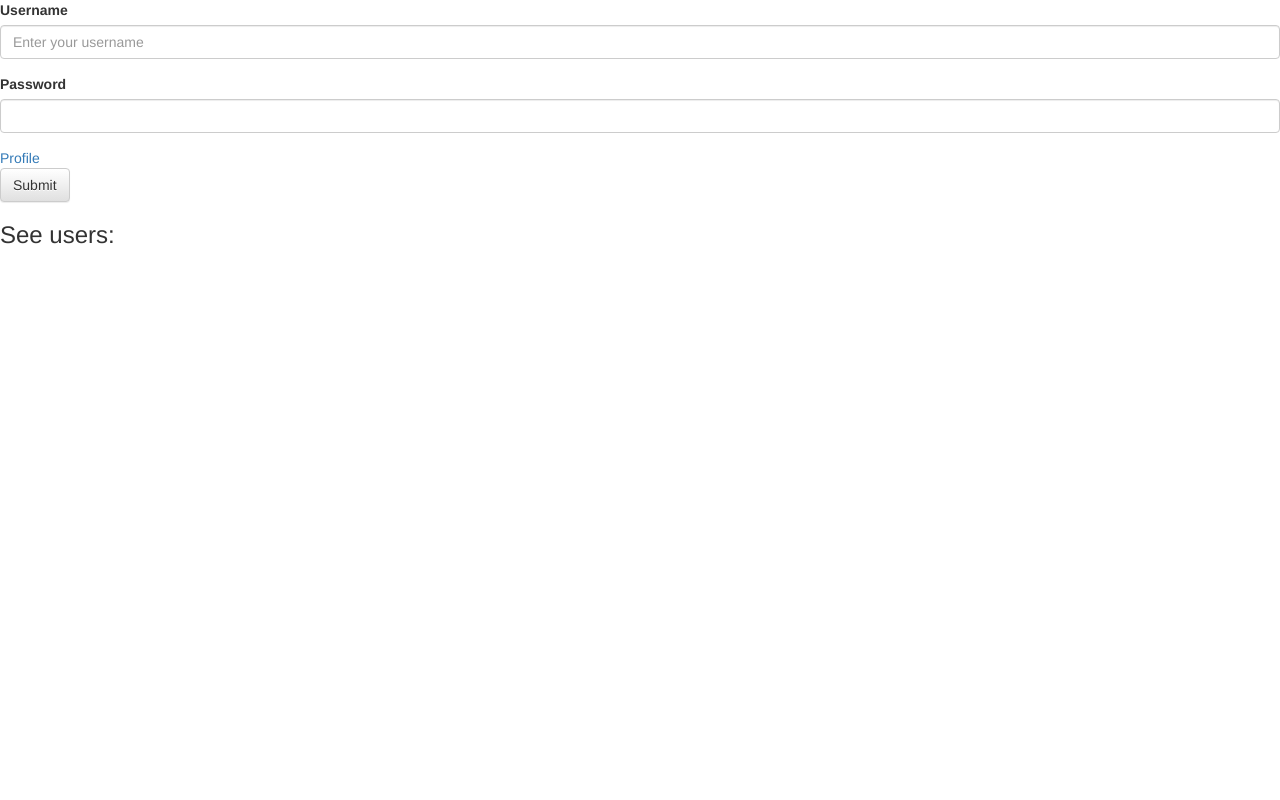
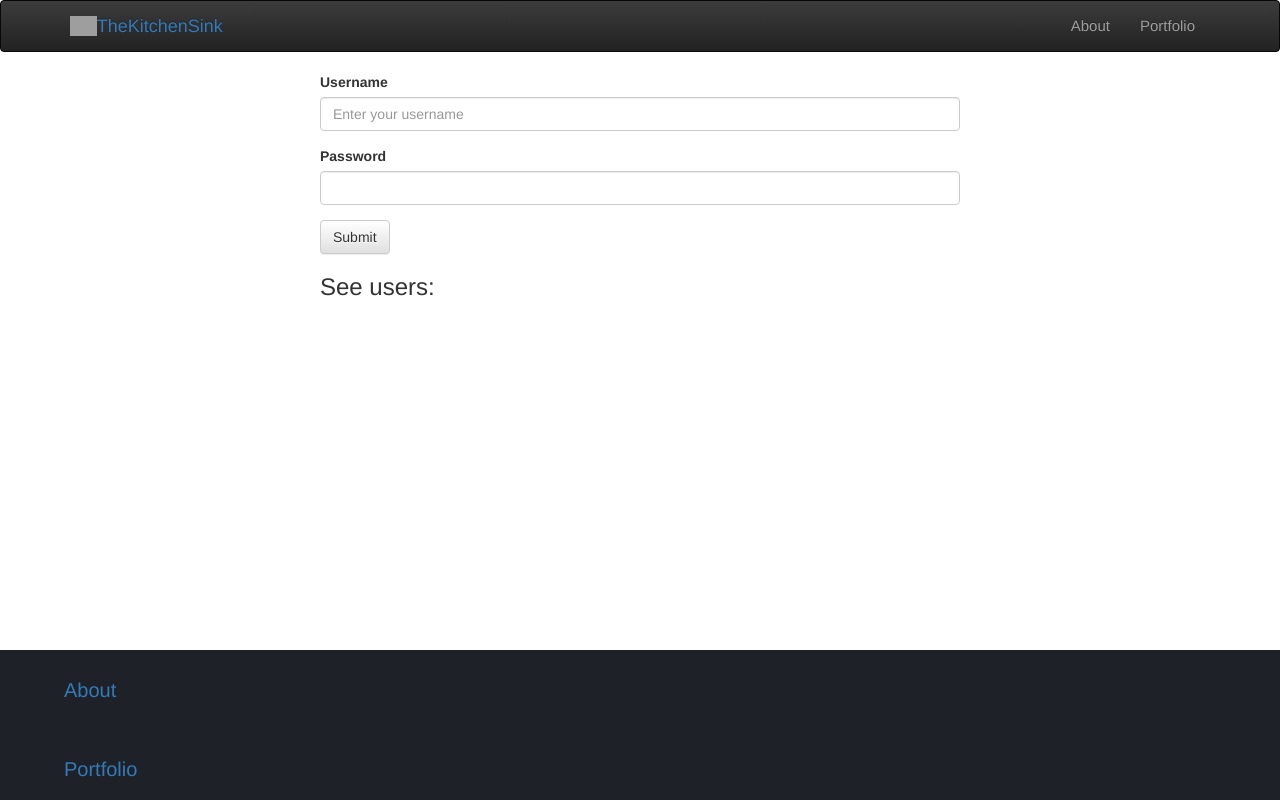
Before and after one commit to Jwing28/TheKitchenSink, a React (Create React App) app in the folder react-ui/: page /login in a window 1280 px wide. Shown: the top 800 px of the page. Built offline with nearby package versions, Linux system fonts and the light colour scheme; grey boxes are pictures that could not be loaded.

Commit message:
added header and footer to login and recipe pages and modified styling of login

```diff
--- a/react-ui/src/components/card.js
+++ b/react-ui/src/components/card.js
@@ -2,15 +2,15 @@ import React from 'react';
 import { Button, Col, Panel } from 'react-bootstrap';
 import './styles/card.css';
 
-const Card = ({ recipeName, link, image }) => (
+const Card = ({ recipeName, link, image, source }) => (
   <Col xs={12} sm={6} md={4} lg={3} className="card-container">
     <Panel bsStyle="primary">
       <Panel.Heading>
         <Panel.Title componentClass="h3" className="card-recipe-name">{recipeName || "Recipe Name"}</Panel.Title>
       </Panel.Heading>
-      <img src={image} alt="Food Image" className="card-thumbnail-container"  />
+      <img src={image} alt="" className="card-thumbnail-container"  />
         <p className="card-actions">
-          <Button bsStyle="info">Info</Button>
+          <a href={source} target="_blank"><Button bsStyle="info">Source</Button></a>
           <Button bsStyle="success">Save</Button>
         </p>
     </Panel>
--- a/react-ui/src/components/grid.js
+++ b/react-ui/src/components/grid.js
@@ -2,30 +2,17 @@ import React from 'react';
 import { Grid, Row } from 'react-bootstrap';
 import Card from './card';
 import './styles/grid.css';
-//ex.
-//let array = [{ recipeName: "PB + J", image:"http://via.placeholder.com/202x150" },{ recipeName: "Tuna Casserole", image:"http://via.placeholder.com/202x150" },{ recipeName: "Spinach Omelete", image:"http://via.placeholder.com/202x150" }]
 
-const grid = (props) => {
-    return !props.items.length ?
-      <h3>Loading...</h3> :
+const grid = (props) => (
+    !props.items.length ?
+      <h3 className="Loading">Loading...</h3> :
       <Grid >
         <Row className="Grid-container">
           {props.items[0].recipes.map((item, idx) => (
-            <Card key={idx} recipeName={item.title} link={''} image={item.image_url} />
+            <Card key={idx} recipeName={item.title} link={item.f2f_url} image={item.image_url} source={item.source_url} />
           ))}
         </Row>
       </Grid>
-};
+);
 
 export default grid;
-
-
-/*
-
-  link should be a link to the recipe page on YOUR site...how are you going to do this?
-
-<Card recipeName={"Shrimp Scampi"} link={''} image={"http://via.placeholder.com/202x150"} />
-<Card recipeName={"Rice and Beans"} link={''} image={"http://via.placeholder.com/202x150"} />
-<Card recipeName={"Fettucini Alfredo"} link={''} image={"http://via.placeholder.com/202x150"} />
-
-*/
--- a/react-ui/src/components/styles/footer.css
+++ b/react-ui/src/components/styles/footer.css
@@ -2,15 +2,14 @@
   display: flex;
   justify-content: space-between;
   flex-direction: column;
-  position: absolute;
-  bottom: 0;
   width: 100%;
   font-size: 2rem;
+  padding-top: 10px;
 }
 
 .Footer > section {
   width: 100%;
-  padding: 1% 5%;
+  padding: 2% 5%;
 }
 
 .Footer-links {
--- a/react-ui/src/components/styles/grid.css
+++ b/react-ui/src/components/styles/grid.css
@@ -1,8 +1,11 @@
+.Loading {
+  height:100vh;
+}
+
 .Grid-container {
   display: flex;
   flex-direction: row;
   flex-wrap: wrap;
   justify-content: space-around;
   align-items: center;
-  border: 1px solid black;
 }
--- a/react-ui/src/home/login.js
+++ b/react-ui/src/home/login.js
@@ -2,6 +2,9 @@ import React, { Component } from 'react';
 import { Link, withRouter } from 'react-router-dom';
 import FieldGroup from '../components/fieldgroup';
 import { Button } from 'react-bootstrap';
+import Header from '../components/header';
+import Footer from '../components/footer';
+import './styles/Login.css';
 
 class Login extends Component {
   constructor(props) {
@@ -48,8 +51,9 @@ class Login extends Component {
   }
 
   render() {
-    console.log('context?', this.context);
     return(
+      <div className="Login-container">
+        <Header />
           <form onSubmit={this.onSubmit} className="Login-form">
             <FieldGroup
               id="formControlsUsername"
@@ -66,10 +70,11 @@ class Login extends Component {
               value={this.state.password}
               onChange={this.onInputChange}
             />
-        <div><Link to='/profile'>Profile</Link></div>
             <Button type="submit">Submit</Button>
             <h3>See users: {this.state.result}</h3>
           </form>
+        <Footer />
+      </div>
     );
   }
 }
--- a/react-ui/src/home/styles/Login.css
+++ b/react-ui/src/home/styles/Login.css
@@ -0,0 +1,5 @@
+.Login-form {
+  height: 71vh;
+  width: 50%;
+  margin: 0 auto;
+}
--- a/react-ui/src/users/Recipes.js
+++ b/react-ui/src/users/Recipes.js
@@ -1,5 +1,7 @@
 import React, { Component } from 'react';
 import Grid from '../components/grid';
+import Header from '../components/header';
+import Footer from '../components/footer';
 
 class Recipes extends Component {
   constructor(props) {
@@ -14,7 +16,6 @@ class Recipes extends Component {
   componentDidMount() {
     let apiKey = 'c25afe65342f2138c001fcb789db1059';
     let url = `http://cors-proxy.htmldriven.com/?url=http://food2fork.com/api/search?key=${apiKey}&sort=r&q=shredded%20chicken`;
-    //let ingredients = this.state.ingredients.map((ingredient) => `${}`)
     fetch(url)
       .then(response => {
         return response.json();
@@ -32,7 +33,11 @@ class Recipes extends Component {
 
   render() {
     return(
-      <Grid items={this.state.recipes} />
+      <div>
+        <Header />
+        <Grid items={this.state.recipes} />
+        <Footer />
+      </div>
     );
   }
 }
@@ -45,28 +50,4 @@ Going to need this:
 
 pass up to 5 ingredients user enters to results page
 use these ingredients in the api call that you will make below
-
-componentDidMount() {
-  let apiKey = 'c25afe65342f2138c001fcb789db1059';
-  let url = `http://cors-proxy.htmldriven.com/?url=http://food2fork.com/api/search?key=c25afe65342f2138c001fcb789db1059&sort=r&q=shredded%20chicken`;
-  //let ingredients = this.state.ingredients.map((ingredient) => `${}`)
-  fetch(url)
-    .then(response => {
-      return response.json();
-    })
-    .then(response => {
-      let recipes = response.body.recipes
-      //this.setState({ recipes: JSON.parse(response.body) })
-      //each recipe has:
-        //image_url
-        //title
-          //may need for scraping
-          //publisher
-          //publisher_url
-      console.log('data??', JSON.parse(response.body))
-    })
-    .catch(error => {
-      console.log(`Error retreiving recipe data ${error}`)
-    });
-}
 */
```
Also changed, not shown: react-ui/src/users/styles/Recipes.css (added). Lines whose indentation alone changed are shown as unchanged.
